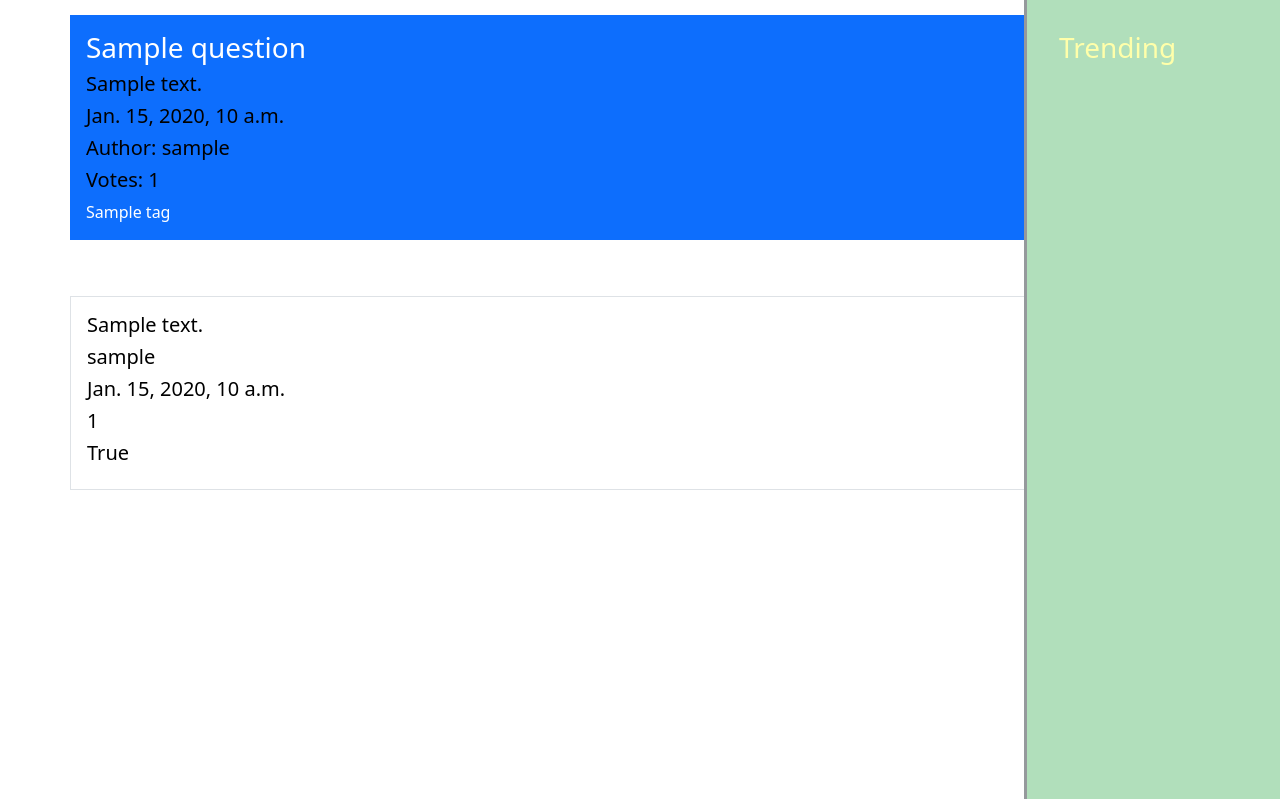
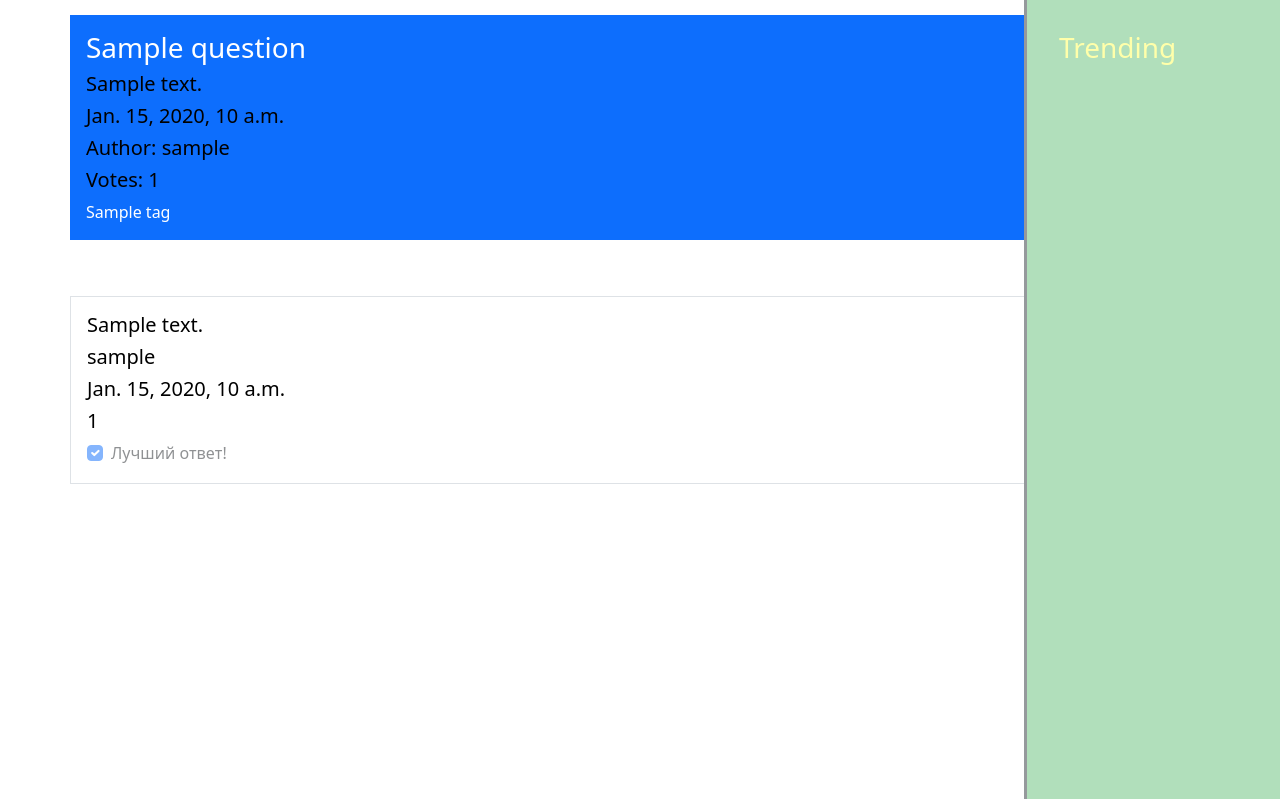
Before and after one commit to EvgrafovAlexander/otus_python, a Django app: page /posts/1/ in a window 1280 px wide. Shown: the part 57-856 px from the top of the page. Run offline with Django 4.2, Linux system fonts and the light colour scheme; tables that the repository leaves empty hold one stand-in row (values such as "Sample post").

Commit message:
Update detail.html

```diff
--- a/hasker/hasker/hasker/posts/templates/posts/detail.html
+++ b/hasker/hasker/hasker/posts/templates/posts/detail.html
@@ -40,7 +40,17 @@
         <h5>{{ answer.author }}</h5>
         <h5>{{ answer.pub_date }}</h5>
         <h5>{{ answer.votes }}</h5>
-        <h5>{{ answer.is_right }}</h5>
+
+        {% if answer.is_right %}
+            <div class="form-check">
+              <input class="form-check-input" type="checkbox" value="" id="flexCheckChecked" checked disabled>
+              <label class="form-check-label" for="flexCheckChecked">
+                Лучший ответ!
+              </label>
+            </div>
+        {% else %}
+            <p>Не лучший ответ</p>
+        {% endif %}
 
 {% if user.is_authenticated %}
         <div class="btn-group">
```
